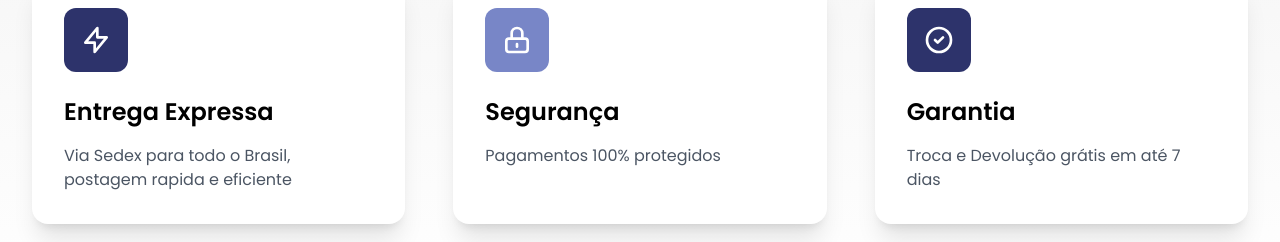
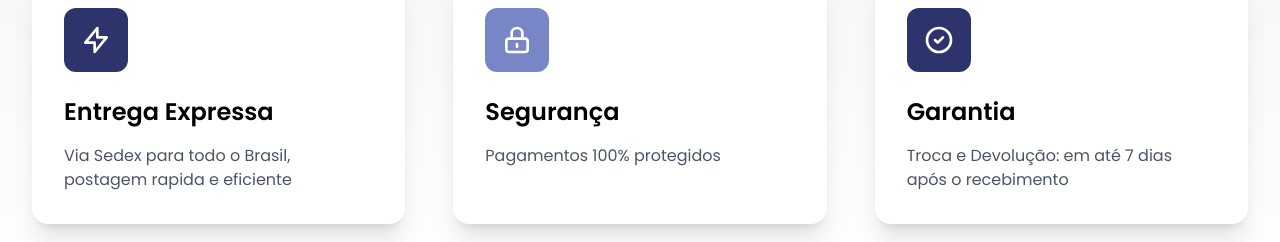
Before and after one commit to Pense-try/SR-Gravataria_Pense.try, a plain HTML site: page index.html in a window 1280 px wide. Shown: the part 1720-1962 px from the top of the page. Drawn offline with nearby package versions, Linux system fonts and the light colour scheme.

Commit message:
Site 0.8v

```diff
--- a/index.html
+++ b/index.html
@@ -197,7 +197,7 @@
                         </svg>
                     </div>
                     <h3 class="text-2xl font-bold mb-4" style="color: var(--primary-dark);">Garantia</h3>
-                    <p class="text-gray-600">Troca e Devolução grátis em até 7 dias</p>
+                    <p class="text-gray-600">Troca e Devolução: em até 7 dias após o recebimento</p>
                 </div>
             </div>
         </div>
```
